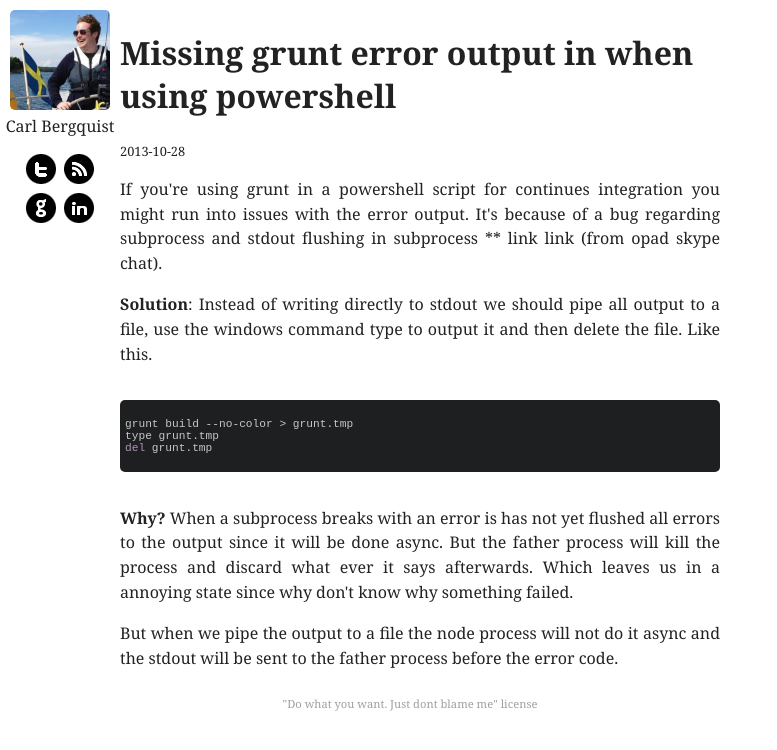
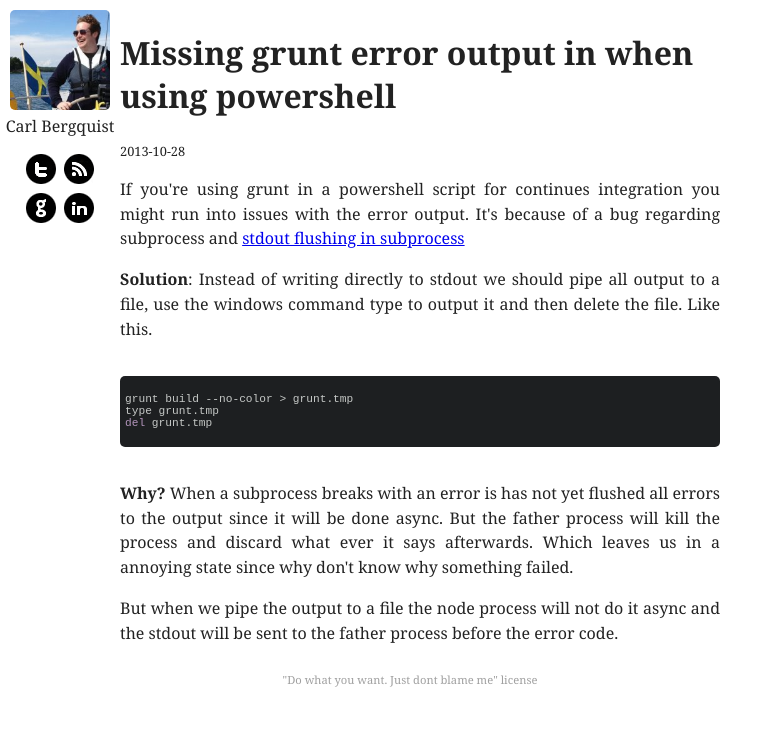
Before and after one commit to bergquist/bergquist.github.com, a Jekyll site: the page built from _posts/2013-10-28-Missing-grunt-error-in-output-when-using-powershell.html, in a window 1280 px wide. Shown: the top 750 px of the page, without its empty margins (0-777 px from the left). Built offline with Jekyll 4.4.1, drawn with Linux system fonts in a browser that asks for light colours.

Commit message:
Add link for grunt post. SOMETIMES I THINK YOU DONT EVER BOTHER CHECKING!

```diff
--- a/_posts/2013-10-28-Missing-grunt-error-in-output-when-using-powershell.html
+++ b/_posts/2013-10-28-Missing-grunt-error-in-output-when-using-powershell.html
@@ -3,7 +3,7 @@
 title: Missing grunt error output in when using powershell
 ---
 <p>
-If you're using grunt in a powershell script for continues integration you might run into issues with the error output. It's because of a bug regarding subprocess and stdout flushing in subprocess ** link link (from opad skype chat).
+If you're using grunt in a powershell script for continues integration you might run into issues with the error output. It's because of a bug regarding subprocess and <a href="https://github.com/joyent/node/issues/3871">stdout flushing in subprocess</a>
 </p>
 <p>
 <span class="bold">Solution</span>:
```
